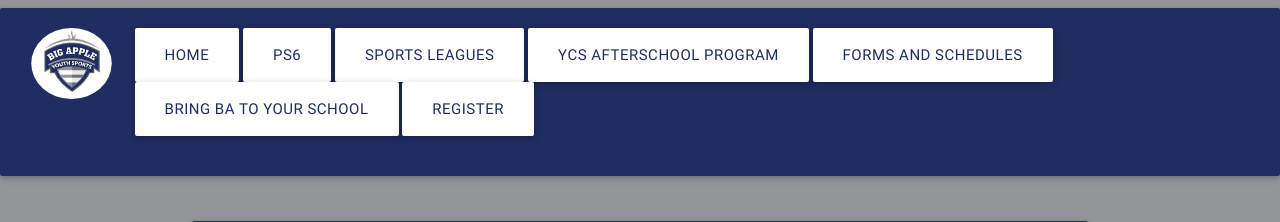
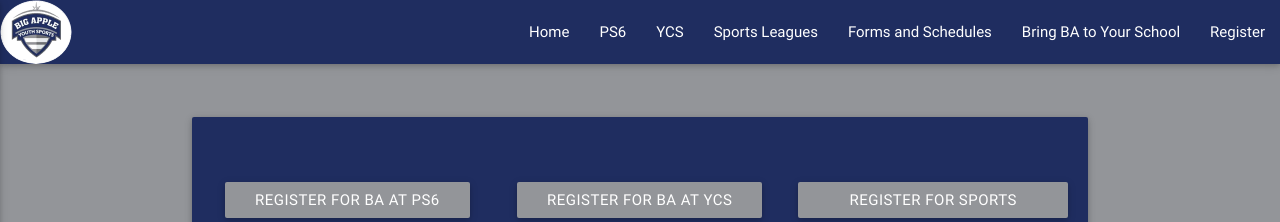
Before and after one commit to jbmyre/home, a Python web app: template templates/home/register.html in a window 1280 px wide. Shown: the top 222 px of the page. Run offline with Jinja, Linux system fonts and the light colour scheme; the template is opened without the code that fills it, so the values that code supplies are empty; some libraries are stand-ins or nearby versions.

Commit message:
Updated register page

```diff
--- a/templates/home/base.html
+++ b/templates/home/base.html
@@ -21,52 +21,52 @@
 
     <body id="body" class="grey lighten-2">
 
-{#      <nav>#}
-{#        <div class="nav-wrapper">#}
-{#          <a href="#" class="brand-logo">BIG APPLE YOUTH SPORTS</a>#}
-{#          <a href="#" data-activates="mobile-demo" class="button-collapse"><i class="material-icons">menu</i></a>#}
+      <nav>
+        <div class="nav-wrapper">
+          <a href="#" class="brand-logo"> <img class="circle" src="/static/home/img/logo-circle.png"></a>
+          <a href="#" data-activates="mobile-demo" class="button-collapse"><i class="material-icons">menu</i></a>
+
+              <ul id="nav-mobile" class="right hide-on-med-and-down">
+                <li ><a href="/">Home</a></li>
+                <li ><a class="active" href="#test2">PS6</a></li>
+                <li ><a href="ycs.html">YCS</a></li>
+                <li ><a href="#test4">Sports Leagues</a></li>
+                <li ><a href="#test4">Forms and Schedules</a></li>
+                <li ><a href="#test4">Bring BA to Your School</a></li>
+                <li ><a href="/register">Register</a></li>
+              </ul>
+
+               <ul class="side-nav" id="mobile-demo">
+                     <li ><a href="/">Home</a></li>
+                    <li ><a class="active" href="#test2">PS6 Afterschool Program</a></li>
+                    <li ><a href="#test3">YCS Afterschool Program</a></li>
+                    <li ><a href="#test4">Sports Leagues</a></li>
+                    <li ><a href="#test4">Forms and Schedules</a></li>
+                    <li ><a href="#test4">Bring BA to Your School</a></li>
+                    <li ><a href="/register">Register</a></li>
+               </ul>
+        </div>
+      </nav>
+
+      <br>
 {##}
-{#              <ul id="nav-mobile" class="right hide-on-med-and-down">#}
-{#                <li ><a href="/">Home</a></li>#}
-{#                <li ><a class="active" href="#test2">PS6</a></li>#}
-{#                <li ><a href="ycs.html">YCS</a></li>#}
-{#                <li ><a href="#test4">Sports Leagues</a></li>#}
-{#                <li ><a href="#test4">Forms and Schedules</a></li>#}
-{#                <li ><a href="#test4">Bring BA to Your School</a></li>#}
-{#                <li ><a href="/register">Register</a></li>#}
-{#              </ul>#}
+{#<div class="card-panel blue">#}
 {##}
-{#               <ul class="side-nav" id="mobile-demo">#}
-{#                     <li ><a href="/">Home</a></li>#}
-{#                    <li ><a class="active" href="#test2">PS6 Afterschool Program</a></li>#}
-{#                    <li ><a href="#test3">YCS Afterschool Program</a></li>#}
-{#                    <li ><a href="#test4">Sports Leagues</a></li>#}
-{#                    <li ><a href="#test4">Forms and Schedules</a></li>#}
-{#                    <li ><a href="#test4">Bring BA to Your School</a></li>#}
-{#                    <li ><a href="/register">Register</a></li>#}
-{#               </ul>#}
-{#        </div>#}
-{#      </nav>#}
-
-{#      <br>#}
-
-<div class="card-panel blue">
-
-      <div class="row">
-        <img class="col s1 responsive-img circle" src="/static/home/img/logo.jpg">
-
-          <div class="col s11">
-              <a class="btn-large white blue-text"  href="/">Home</a>
-              <a class="btn-large white blue-text" href="#test2">PS6</a>
-              <a class="btn-large white blue-text"  href="#test4">Sports Leagues</a>
-              <a class="btn-large white blue-text"  href="#test3">YCS Afterschool Program</a>
-              <a class="btn-large white blue-text"  href="#test4">Forms and Schedules</a>
-              <a class="btn-large white blue-text" href="#test4">Bring BA to Your School</a>
-              <a class="btn-large white blue-text"  href="/register">Register</a>
-          </div>
-      </div>
-
-</div>
+{#      <div class="row">#}
+{#        <img class="col s1 responsive-img circle" src="/static/home/img/logo.jpg">#}
+{##}
+{#          <div class="col s11">#}
+{#              <a class="btn-large white blue-text"  href="/">Home</a>#}
+{#              <a class="btn-large white blue-text" href="#test2">PS6</a>#}
+{#              <a class="btn-large white blue-text"  href="#test4">Sports Leagues</a>#}
+{#              <a class="btn-large white blue-text"  href="#test3">YCS Afterschool Program</a>#}
+{#              <a class="btn-large white blue-text"  href="#test4">Forms and Schedules</a>#}
+{#              <a class="btn-large white blue-text" href="#test4">Bring BA to Your School</a>#}
+{#              <a class="btn-large white blue-text"  href="/register">Register</a>#}
+{#          </div>#}
+{#      </div>#}
+{##}
+{#</div>#}
 
       <div class="container">
           {% block content %}{% endblock %}
```
Also changed, not shown: static/home/img/logo-circle.png (added).
